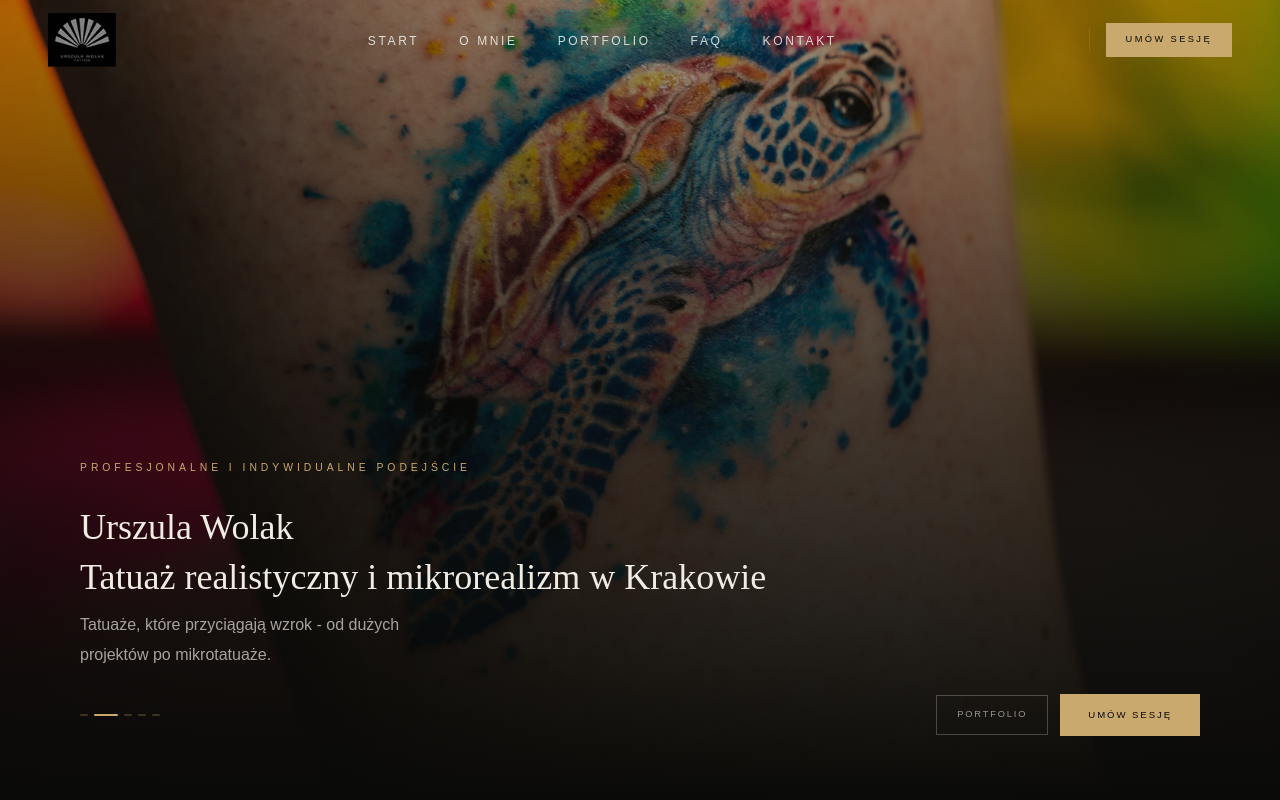
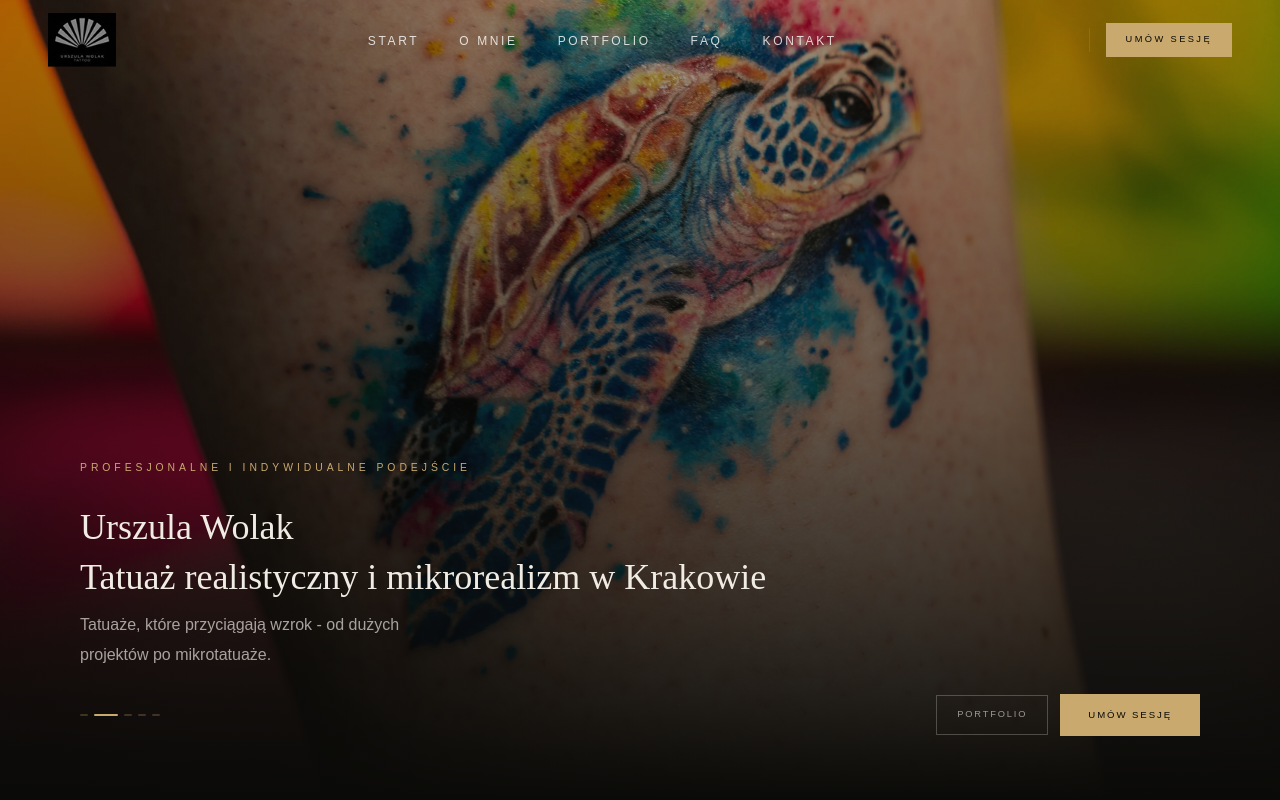
Before and after one commit to Gho2st/tattoo, a Next.js app: page / in a window 1280 px wide. Shown: the top 800 px of the page. Built offline with nearby package versions, Linux system fonts and the light colour scheme.

Commit message:
Update Hero.jsx

```diff
--- a/components/homepage/Hero.jsx
+++ b/components/homepage/Hero.jsx
@@ -59,7 +59,7 @@ export default function Hero() {
       ))}
 
       {/* Gradient — mocniejszy na dole */}
-      <div className="absolute inset-0 bg-linear-to-t from-[#0a0a08] via-[#0a0a08]/65 to-[#0a0a08]/10" />
+      <div className="absolute inset-0 bg-linear-to-t from-[#0a0a08] via-[#0a0a08]/45 to-[#0a0a08]/10" />
 
       {/* ── Główna treść — bottom ── */}
       <div className="relative z-10 mt-auto flex flex-col px-5 pb-8 gap-0 sm:px-8 sm:pb-10 lg:px-20 lg:pb-16">
```
